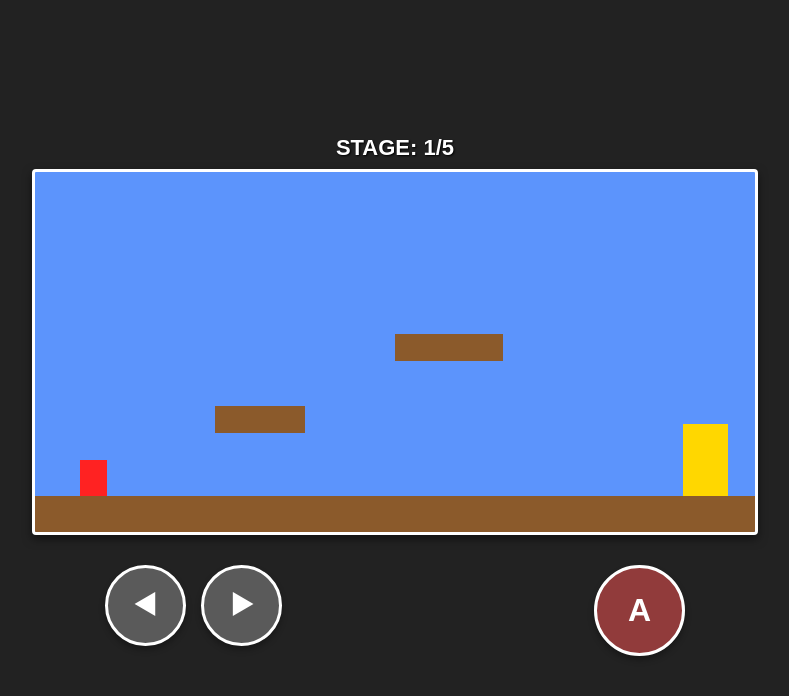
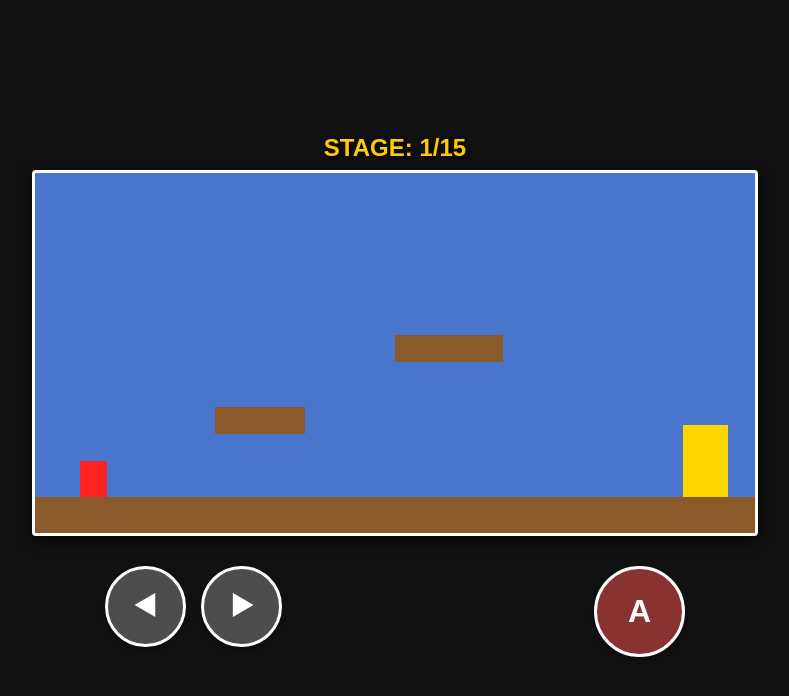
Before and after one commit to 226ttt/Test3, a plain HTML site: page index.html in a window 1280 px wide. Shown: the whole page, without its empty margins (245-1034 px from the left). Drawn offline with Linux system fonts and the light colour scheme.

Commit message:
Update index.html

```diff
--- a/index.html
+++ b/index.html
@@ -3,12 +3,12 @@
 <head>
     <meta charset="UTF-8">
     <meta name="viewport" content="width=device-width, initial-scale=1.0, maximum-scale=1.0, user-scalable=no">
-    <title>My Mobile Mario Game - Fixed</title>
+    <title>Super Hard 15 Stages Mario Game</title>
     <style>
         body {
             margin: 0;
             padding: 0;
-            background: #222;
+            background: #111;
             display: flex;
             flex-direction: column;
             align-items: center;
@@ -17,27 +17,26 @@
             color: white;
             font-family: Arial, sans-serif;
             overflow: hidden;
-            /* ป้องกันการเลือกข้อความและการเบราว์เซอร์เด้ง */
             user-select: none;
             -webkit-user-select: none;
             touch-action: none;
         }
         #ui {
-            font-size: 22px;
+            font-size: 24px;
             margin-bottom: 8px;
             font-weight: bold;
-            text-shadow: 1px 1px 2px #000;
+            text-shadow: 2px 2px 4px #000;
+            color: #ffcc00;
         }
         canvas {
-            background: #5c94fc; /* สีฟ้าสไตล์มารีโอ้ */
+            background: #4a75cd; /* สีฟ้าหม่นลงหน่อยให้ดูท้าทาย */
             border: 3px solid #fff;
             border-radius: 4px;
             max-width: 95vw;
             max-height: 45vh;
             aspect-ratio: 2 / 1;
-            box-shadow: 0px 4px 10px rgba(0,0,0,0.5);
+            box-shadow: 0px 4px 15px rgba(0,0,0,0.7);
         }
-        /* โซนปุ่มกดควบคุมแมตช์สรีระนิ้วมือ */
         #dpad {
             display: flex;
             justify-content: space-between;
@@ -67,7 +66,6 @@
             touch-action: none;
             box-shadow: 0 4px 6px rgba(0,0,0,0.3);
         }
-        /* ไฮไลท์ปุ่มเมื่อถูกกดสัมผัส */
         .ctrl-btn.active-touch {
             background: rgba(255, 255, 255, 0.7);
             color: #000;
@@ -86,10 +84,9 @@
 </head>
 <body>
 
-    <div id="ui">STAGE: <span id="stage-num">1</span>/5</div>
+    <div id="ui">STAGE: <span id="stage-num">1</span>/15</div>
     <canvas id="gameCanvas" width="800" height="400"></canvas>
 
-    <!-- ปุ่มควบคุม Multi-touch สำหรับมือถือ -->
     <div id="dpad">
         <div class="btn-group">
             <div class="ctrl-btn" id="btn-left">◀</div>
@@ -120,10 +117,9 @@ const player = {
     color: "#ff2222"
 };
 
-// สถานะการกดปุ่ม
 const keys = { Left: false, Right: false, Jump: false };
 
-// โครงสร้างด่าน 1 - 5 (ด่าน 5 ปรับให้ยากสุดกวนเหมือนเดิม)
+// คลังด่านทั้งหมด 1 - 15 ด่าน
 const stages = {
     1: [
         { x: 0, y: 360, w: 800, h: 40, type: 'ground' },
@@ -161,14 +157,105 @@ const stages = {
         { x: 420, y: 160, w: 30, h: 10, type: 'ground' },
         { x: 620, y: 120, w: 30, h: 10, type: 'ground' },
         { x: 740, y: 40, w: 50, h: 80, type: 'door' }
+    ],
+    6: [
+        { x: 0, y: 360, w: 800, h: 40, type: 'ground' },
+        { x: 150, y: 270, w: 500, h: 20, type: 'ground' },
+        { x: 150, y: 290, w: 20, h: 70, type: 'spike' },
+        { x: 630, y: 290, w: 20, h: 70, type: 'spike' },
+        { x: 740, y: 190, w: 50, h: 80, type: 'door' }
+    ],
+    7: [
+        { x: 0, y: 360, w: 100, h: 40, type: 'ground' },
+        { x: 100, y: 360, w: 600, h: 40, type: 'spike' },
+        { x: 700, y: 360, w: 100, h: 40, type: 'ground' },
+        { x: 200, y: 250, w: 40, h: 20, type: 'ground' },
+        { x: 350, y: 180, w: 40, h: 20, type: 'ground' },
+        { x: 500, y: 250, w: 40, h: 20, type: 'ground' },
+        { x: 740, y: 280, w: 50, h: 80, type: 'door' }
+    ],
+    // --- ด่าน 8 ขึ้นไป: เริ่มขยับความยากแบบทารุณ ---
+    8: [
+        { x: 0, y: 360, w: 800, h: 40, type: 'ground' },
+        { x: 150, y: 0, w: 30, h: 300, type: 'spike' }, // กำแพงหนามดักด้านบน ต้องก้มหรือกระโดดเตี้ยๆ
+        { x: 350, y: 120, w: 30, h: 240, type: 'spike' },
+        { x: 550, y: 0, w: 30, h: 300, type: 'spike' },
+        { x: 740, y: 280, w: 50, h: 80, type: 'door' }
+    ],
+    9: [
+        { x: 0, y: 360, w: 100, h: 40, type: 'ground' },
+        { x: 100, y: 360, w: 700, h: 40, type: 'spike' }, // พื้นข้างล่างคือหนามล้วนๆ
+        { x: 140, y: 270, w: 20, h: 10, type: 'ground' }, // แท่นเหยียบขนาดจิ๋วเท่าเม็ดถั่ว
+        { x: 260, y: 220, w: 20, h: 10, type: 'ground' },
+        { x: 380, y: 170, w: 20, h: 10, type: 'ground' },
+        { x: 500, y: 220, w: 20, h: 10, type: 'ground' },
+        { x: 620, y: 270, w: 20, h: 10, type: 'ground' },
+        { x: 740, y: 280, w: 50, h: 80, type: 'door' }
+    ],
+    // --- ด่าน 10: "ไม่มีทางผ่านได้จริง" (หนามกั้นโลก ประตูลอยฟ้า) ---
+    10: [
+        { x: 0, y: 360, w: 100, h: 40, type: 'ground' },
+        { x: 100, y: 120, w: 700, h: 280, type: 'spike' }, // หนามสูงท่วมหัวยาวไปจนสุดจอ
+        { x: 740, y: 20, w: 50, h: 80, type: 'door' } // ประตูลอยอยู่ขวากลางอากาศ ไม่มีแท่นใดๆ ให้เหยียบ
+    ],
+    11: [
+        { x: 0, y: 360, w: 250, h: 40, type: 'ground' },
+        { x: 250, y: 360, w: 300, h: 40, type: 'spike' },
+        { x: 550, y: 360, w: 250, h: 40, type: 'ground' },
+        { x: 380, y: 230, w: 40, h: 10, type: 'ground' },
+        { x: 380, y: 130, w: 40, h: 10, type: 'spike' }, // ดักหัวคนกระโดดสูง
+        { x: 740, y: 280, w: 50, h: 80, type: 'door' }
+    ],
+    12: [
+        { x: 0, y: 360, w: 800, h: 40, type: 'ground' },
+        // เขาวงกตบีบช่องเดินแคบๆ พลาดนิดเดียวโดนหนามขนาบข้าง
+        { x: 150, y: 150, w: 30, h: 210, type: 'spike' },
+        { x: 150, y: 0, w: 30, h: 70, type: 'spike' },
+        { x: 300, y: 0, w: 30, h: 240, type: 'spike' },
+        { x: 450, y: 120, w: 30, h: 240, type: 'spike' },
+        { x: 600, y: 0, w: 30, h: 240, type: 'spike' },
+        { x: 740, y: 280, w: 50, h: 80, type: 'door' }
+    ],
+    13: [
+        { x: 0, y: 360, w: 150, h: 40, type: 'ground' },
+        { x: 150, y: 360, w: 500, h: 40, type: 'spike' },
+        { x: 650, y: 360, w: 150, h: 40, type: 'ground' },
+        // แท่นบันไดลวงตาที่ต้องใช้ความแม่นยำระดับพิกเซล
+        { x: 200, y: 280, w: 15, h: 10, type: 'ground' },
+        { x: 300, y: 220, w: 15, h: 10, type: 'ground' },
+        { x: 400, y: 160, w: 15, h: 10, type: 'ground' },
+        { x: 500, y: 220, w: 15, h: 10, type: 'ground' },
+        { x: 600, y: 280, w: 15, h: 10, type: 'ground' },
+        { x: 740, y: 280, w: 50, h: 80, type: 'door' }
+    ],
+    14: [
+        { x: 0, y: 360, w: 800, h: 40, type: 'ground' },
+        // อุโมงค์หนามเตี้ย ต้องอาศัยแรงเฉื่อยวิ่งสไลด์ (แต่เกมนี้สไลด์ไม่ได้ แปลว่าต้องกะจังหวะเดินสั้นมากๆ)
+        { x: 200, y: 0, w: 400, h: 290, type: 'spike' },
+        { x: 740, y: 280, w: 50, h: 80, type: 'door' }
+    ],
+    15: [
+        // ด่านสุดท้าย!
+        { x: 0, y: 360, w: 100, h: 40, type: 'ground' },
+        { x: 100, y: 360, w: 600, h: 40, type: 'spike' },
+        { x: 700, y: 360, w: 100, h: 40, type: 'ground' },
+        { x: 200, y: 250, w: 30, h: 10, type: 'ground' },
+        { x: 380, y: 180, w: 30, h: 10, type: 'spike' }, // แท่นหลอก แท้จริงแล้วเป็นหนาม!
+        { x: 550, y: 250, w: 30, h: 10, type: 'ground' },
+        { x: 740, y: 280, w: 50, h: 80, type: 'door' }
     ]
 };
 
-// --- คีย์บอร์ดสำหรับคอมพิวเตอร์ ---
 window.addEventListener("keydown", (e) => {
     if (e.key === "ArrowRight" || e.key === "d") keys.Right = true;
     if (e.key === "ArrowLeft" || e.key === "a") keys.Left = true;
     if (e.key === "ArrowUp" || e.key === " " || e.key === "w") keys.Jump = true;
+
+    // 🤫 สูตรลับเฉพาะคุณ: ในด่าน 10 ถ้ากดปุ่ม 'p' จะวาร์ปข้ามกำแพงหนามไปหน้าประตูทันที!
+    if (e.key === "p" && currentStage === 10) {
+        player.x = 700;
+        player.y = 50;
+    }
 });
 window.addEventListener("keyup", (e) => {
     if (e.key === "ArrowRight" || e.key === "d") keys.Right = false;
@@ -176,7 +263,6 @@ window.addEventListener("keyup", (e) => {
     if (e.key === "ArrowUp" || e.key === " " || e.key === "w") keys.Jump = false;
 });
 
-// --- ระบบล็อคปุ่มสแกนนิ้วมือสัมผัส (Multi-touch Engine) ---
 const mappedButtons = [
     { id: "btn-left", key: "Left" },
     { id: "btn-right", key: "Right" },
@@ -184,17 +270,13 @@ const mappedButtons = [
 ];
 
 function processTouches(e) {
-    e.preventDefault(); // บล็อกระบบเลื่อนหน้าจอของมือถือดั้งเดิม
-
-    // เคลียร์สถานะปุ่มเก่า
+    e.preventDefault();
     keys.Left = false;
     keys.Right = false;
     keys.Jump = false;
 
-    // เคลียร์คลาสแสดงผลปุ่มกดค้างเดิมออกทั้งหมดก่อน
     mappedButtons.forEach(b => document.getElementById(b.id).classList.remove("active-touch"));
 
-    // วนลูปอ่านค่านิ้วทั้งหมดที่แตะค้างอยู่บนจอในเสี้ยววินาทีนั้น
     for (let i = 0; i < e.touches.length; i++) {
         const touch = e.touches[i];
 
@@ -202,24 +284,27 @@ function processTouches(e) {
             const btnEl = document.getElementById(btnInfo.id);
             const position = btnEl.getBoundingClientRect();
 
-            // เช็คขอบเขตพื้นที่ว่า นิ้วกำลังทับอยู่บนพื้นที่ปุ่มหรือไม่
             if (touch.clientX >= position.left && touch.clientX <= position.right &&
                 touch.clientY >= position.top && touch.clientY <= position.bottom) {
 
                 keys[btnInfo.key] = true;
-                btnEl.classList.add("active-touch"); // แสดงเอฟเฟกต์ปุ่มโดนกด
+                btnEl.classList.add("active-touch");
             }
         });
+
+        // 🤫 สูตรลับมือถือ: ในด่าน 10 ถ้าใช้นิ้วที่ 3 แตะที่บริเวณ "มุมซ้ายบนสุดของจอ" จะวาร์ปผ่านหนามทันที!
+        if (currentStage === 10 && touch.clientX < 60 && touch.clientY < 60) {
+            player.x = 700;
+            player.y = 50;
+        }
     }
 }
 
-// ผูกระบบสัมผัสเข้ากับพื้นที่ควบคุม dpad ทั้งหมด
 const dpadArea = document.getElementById("dpad");
 dpadArea.addEventListener("touchstart", processTouches, { passive: false });
 dpadArea.addEventListener("touchmove", processTouches, { passive: false });
 dpadArea.addEventListener("touchend", processTouches, { passive: false });
 dpadArea.addEventListener("touchcancel", processTouches, { passive: false });
-
 
 function resetPlayer() {
     player.x = 50;
@@ -263,13 +348,14 @@ function update() {
             player.y + player.height > block.y) {
 
             if (block.type === 'door') {
-                if (currentStage < 5) {
+                if (currentStage < 15) {
                     currentStage++;
                     document.getElementById("stage-num").innerText = currentStage;
                     alert(`🎉 ยินดีด้วย! ผ่านเข้าสู่ด่าน ${currentStage}`);
                     resetPlayer();
                 } else {
-                    alert("🏆 บ้าน่า!! คุณผ่านด่าน 5 ที่เป็นไปไม่ได้สำเร็จ!?");
+                    // ข้อความเมื่อเคลียร์ด่าน 15 (ด่านสุดท้าย) สำเร็จตามเงื่อนไข
+                    alert("🏆 ชนะแล้ว!!! คุณคือสุดยอดเกมเมอร์ผู้พิชิตด่านมหาโหดได้สำเร็จ!");
                     currentStage = 1;
                     document.getElementById("stage-num").innerText = currentStage;
                     resetPlayer();
@@ -291,6 +377,11 @@ function update() {
                 }
             }
         }
+    }
+
+    // แอบใส่เงื่อนไขพิเศษ: ถ้าผู้เล่นหาทางผ่านด่าน 10 ไปได้จริงๆ โดยไม่ใช้สูตร (เช่น บั๊กหลุดขอบ) ให้ขึ้นข้อความชนะหรือผ่านด่านด้วย
+    if (currentStage === 10 && player.x > 730 && player.y < 120) {
+        alert("🏆 ชนะแล้ว! คุณผ่านด่าน 10 ที่ไม่มีทางผ่านได้! คุณมันปีศาจ!");
     }
 
     if (player.x < 0) player.x = 0;
```
